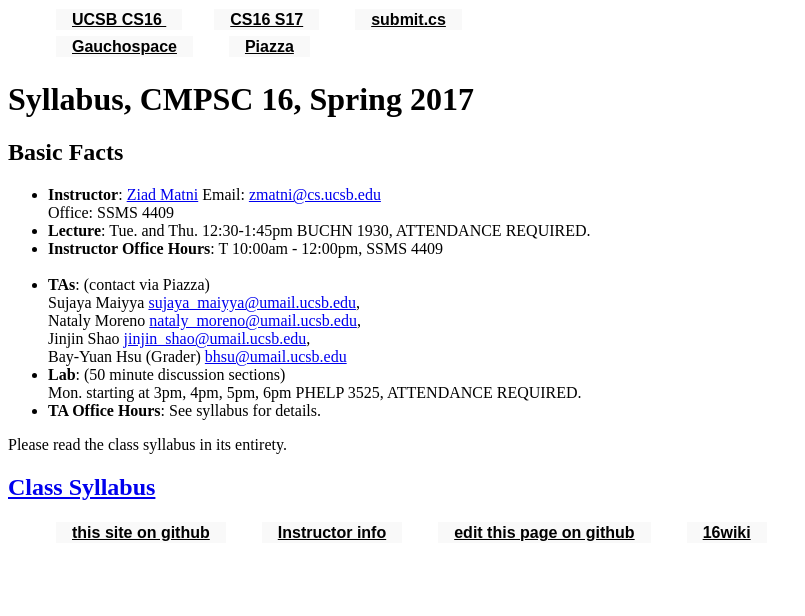
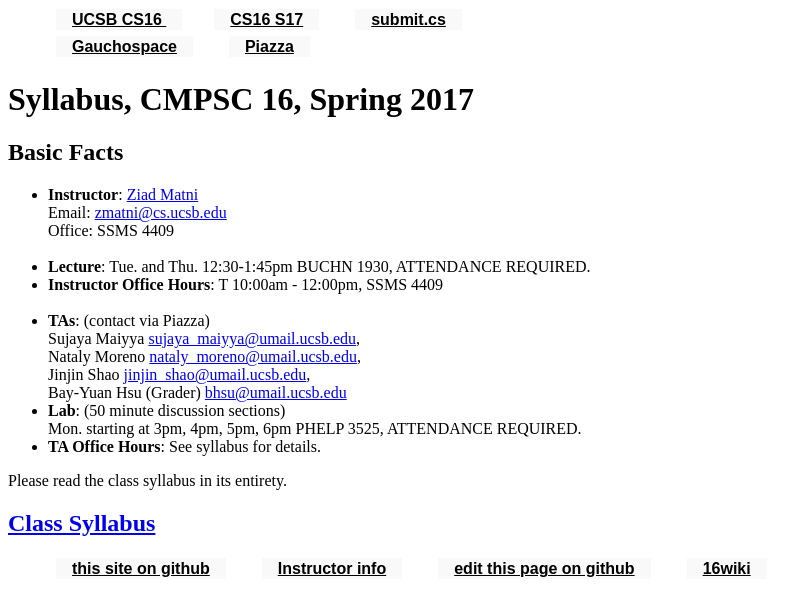
Before and after one commit to ucsb-cs16-s16/https-ucsb-cs16-s17.github.io, a Jekyll site: the page built from _info/syllabus.md, in a window 1280 px wide. Shown: the top 616 px of the page, without its empty margins (0-805 px from the left). Built offline with Jekyll 4.4.1, drawn with Linux system fonts in a browser that asks for light colours.

```diff
--- a/_info/syllabus.md
+++ b/_info/syllabus.md
@@ -7,9 +7,9 @@ ready: true
 Basic Facts
 -----------
 
-* **Instructor**:  [Ziad Matni](http://www.cs.ucsb.edu/~zmatni){: target="_blank"}
+* **Instructor**:  [Ziad Matni](http://www.cs.ucsb.edu/~zmatni){: target="_blank"}<br/>
 Email: <zmatni@cs.ucsb.edu><br/>
-Office: SSMS 4409<br/>
+Office: SSMS 4409<br/><br/>
 * **Lecture**: Tue. and Thu. 12:30-1:45pm BUCHN 1930, ATTENDANCE REQUIRED.<br/>
 * **Instructor Office Hours**: T 10:00am - 12:00pm, SSMS 4409<br/><br/>
 * **TAs**: (contact via Piazza)<br/>
```
